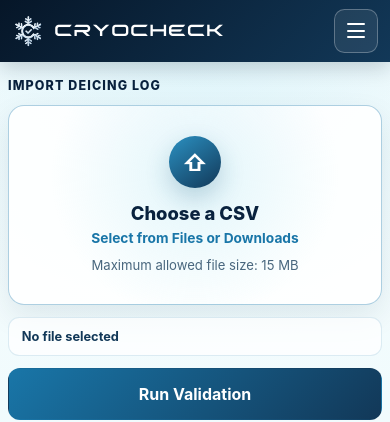
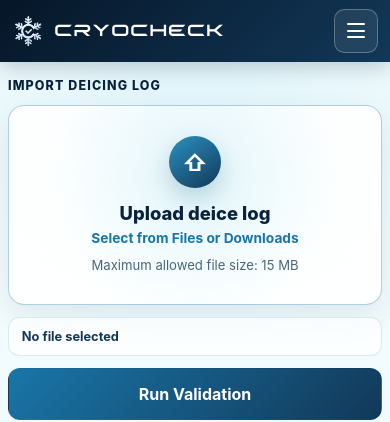
Before and after one commit to KKnFinite/CryoCheck, a Flask app: page / in a window 390 px wide. Shown: the top 422 px of the page. Run offline with Flask 3, Linux system fonts and the light colour scheme; parts of the project's set-up code (start-up, migrations or seed data) failed here and were passed over; some libraries are stand-ins or nearby versions.

Commit message:
Update CryoCheck mobile upload wording

```diff
--- a/app/templates/index.html
+++ b/app/templates/index.html
@@ -50,7 +50,7 @@
             <span class="upload-dropzone__icon" aria-hidden="true">&#8679;</span>
             <span class="upload-dropzone__title desktop-upload-copy">Drop your deice log here</span>
             <span class="upload-dropzone__prompt desktop-upload-copy">or click to browse</span>
-            <span class="upload-dropzone__title mobile-upload-copy">Choose a CSV</span>
+            <span class="upload-dropzone__title mobile-upload-copy">Upload deice log</span>
             <span class="upload-dropzone__prompt mobile-upload-copy">
               Select from Files or Downloads
             </span>
```
Also changed, not shown: tests/test_mobile_pwa.py (+7 -0 lines), tests/test_routes.py (+2 -0 lines).
